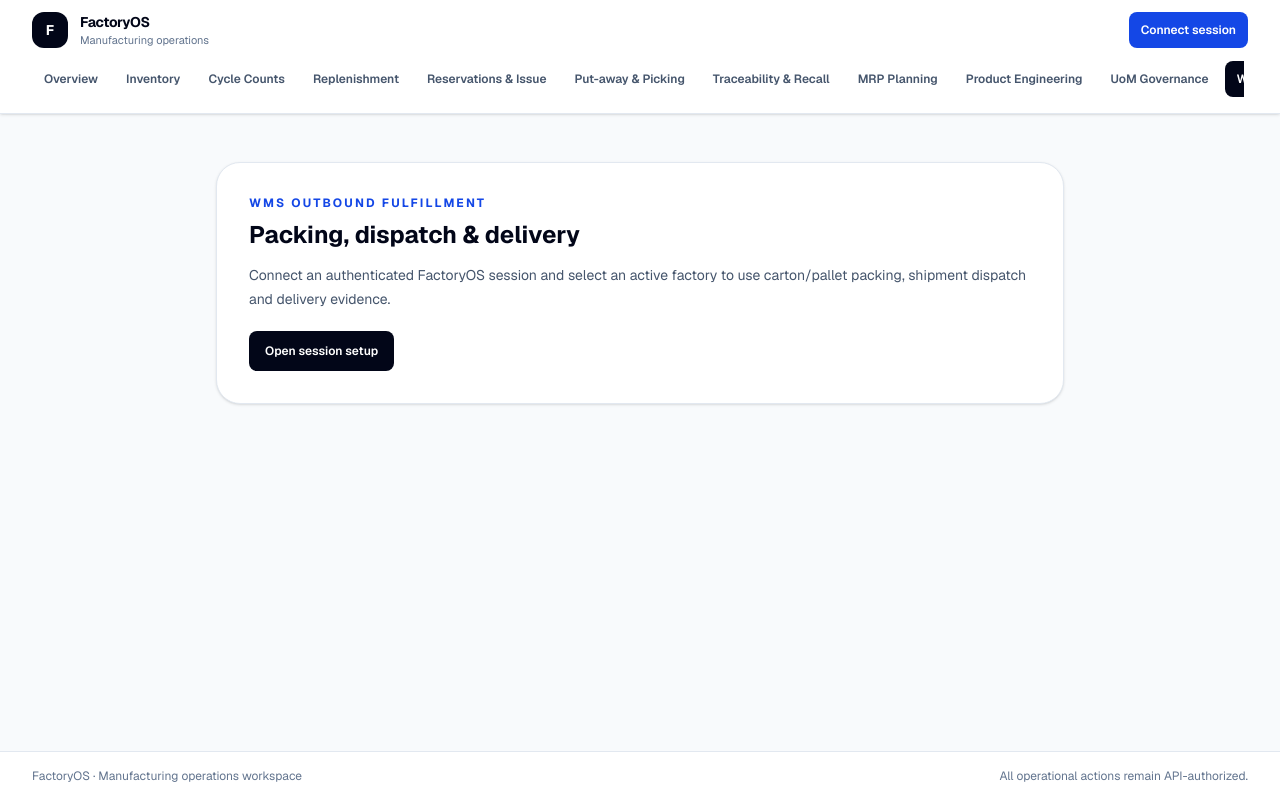
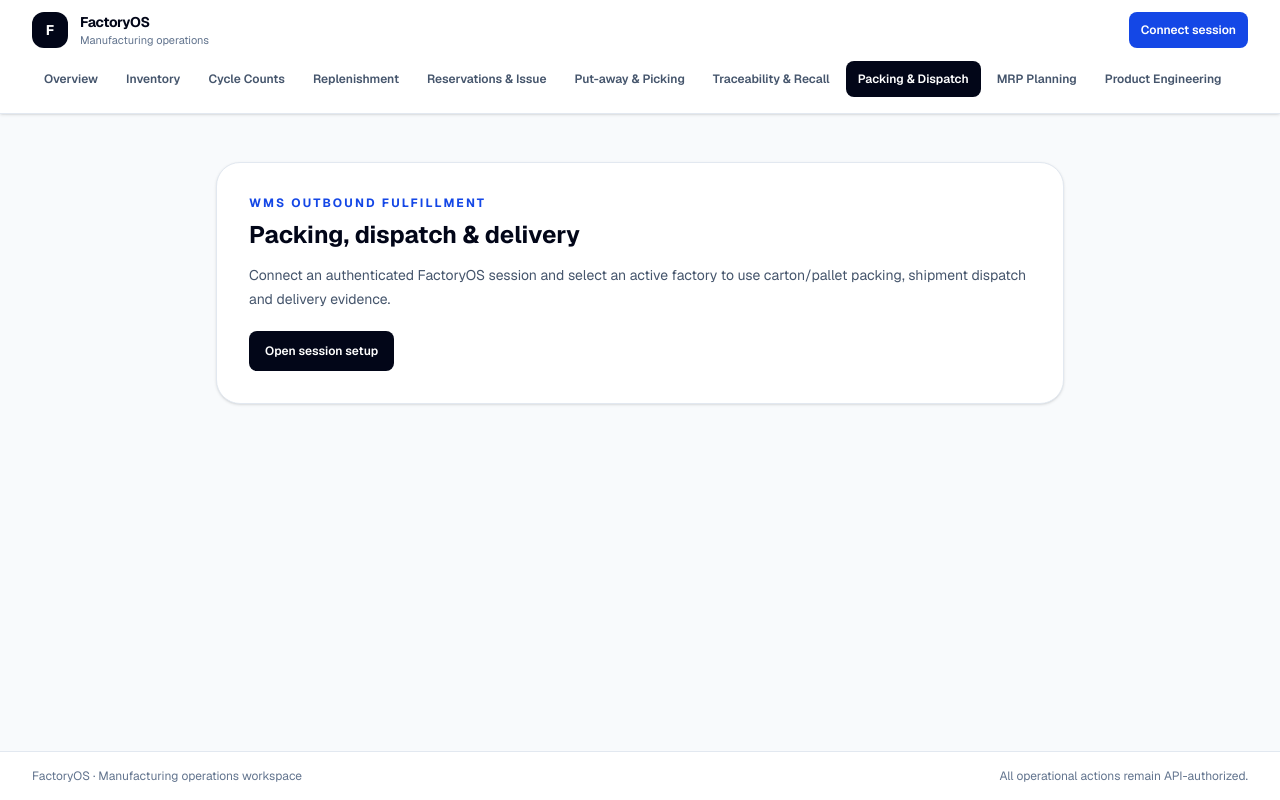
Before and after one commit to RakibulhasanUtsho07/factoryos, a Next.js app in the folder apps/web/: page /wms/fulfillment in a window 1280 px wide. Built offline with nearby package versions, Linux system fonts and the light colour scheme.

Commit message:
feat(web): add packing and dispatch navigation entry

```diff
--- a/apps/web/src/components/workspace-navigation.tsx
+++ b/apps/web/src/components/workspace-navigation.tsx
@@ -13,6 +13,7 @@ const navigation = [
   { href: "/inventory/reservations", label: "Reservations & Issue" },
   { href: "/inventory/warehouse-operations", label: "Put-away & Picking" },
   { href: "/traceability", label: "Traceability & Recall" },
+  { href: "/wms/fulfillment", label: "Packing & Dispatch" },
   { href: "/mrp", label: "MRP Planning" },
   { href: "/products", label: "Product Engineering" },
   { href: "/uom", label: "UoM Governance" },
```
